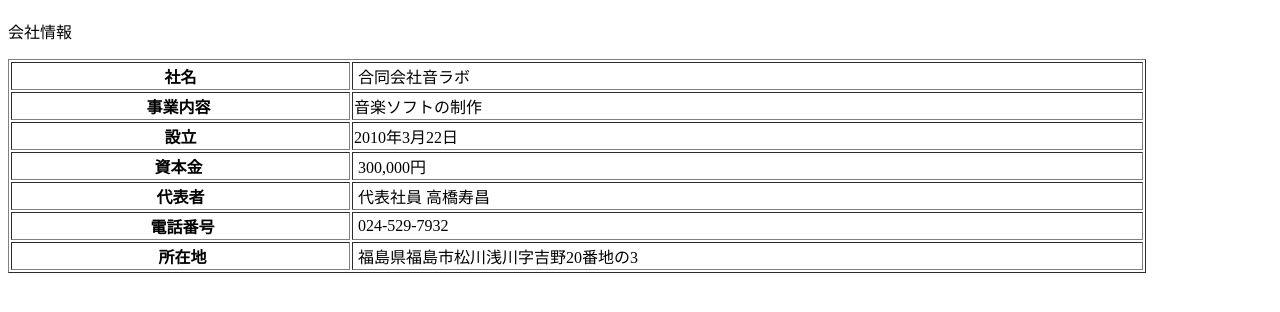
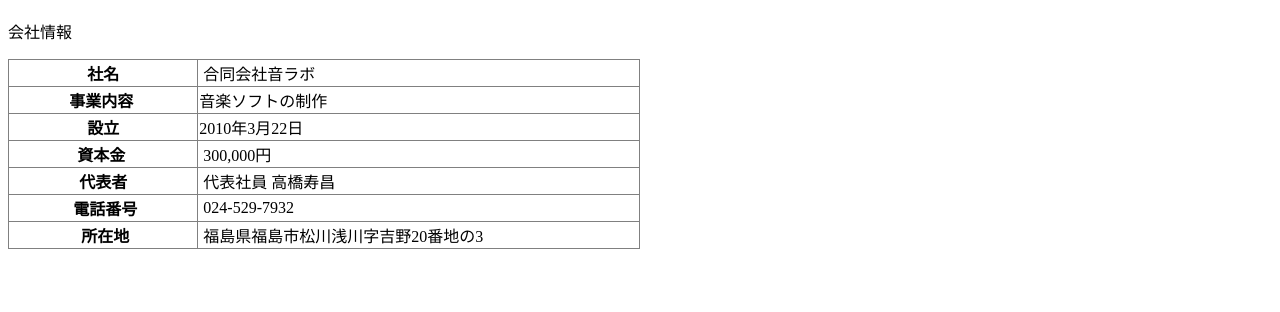
Before and after one commit to kanayagawa/otolab-corp-site, a plain HTML site: page index.html in a window 1280 px wide. Shown: the part 70-382 px from the top of the page. Drawn offline with Linux system fonts and the light colour scheme.

Commit message:
テーブルスタイル変更

```diff
--- a/index.html
+++ b/index.html
@@ -5,6 +5,7 @@
 <link rel="stylesheet" href="css/reset.css" type="text/css" media="screen">
 <link rel="stylesheet" href="css/style.css" type="text/css" media="screen">
 </head>
+
 <body>
 <div>
   <h1>合同会社音ラボ</h1>
@@ -13,7 +14,7 @@
 <article> </article>
 <div>
   <p>会社情報</p>
-  <table width="90%" border="1">
+  <table width="50%" border="1" style="border-collapse: collapse;">
     <tbody>
       <tr>
         <th scope="row" width="30%">社名</th>
```
